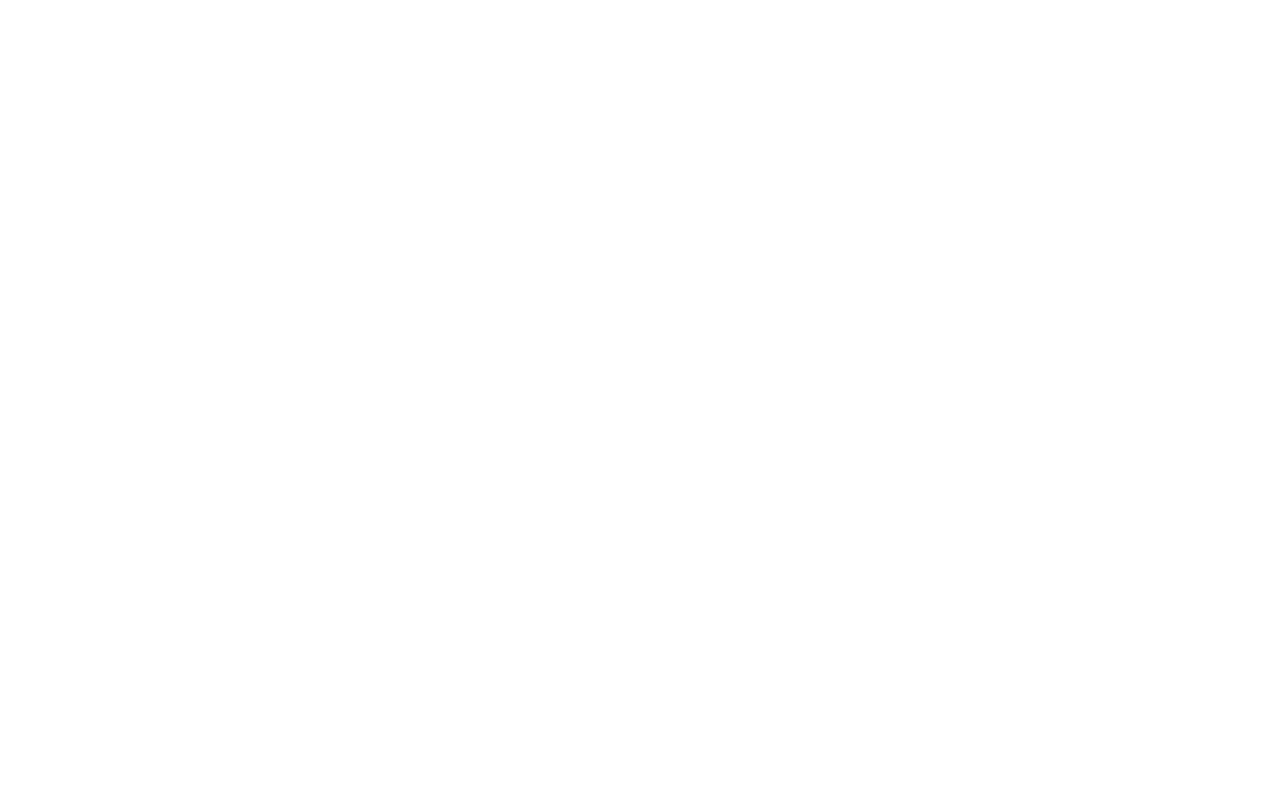
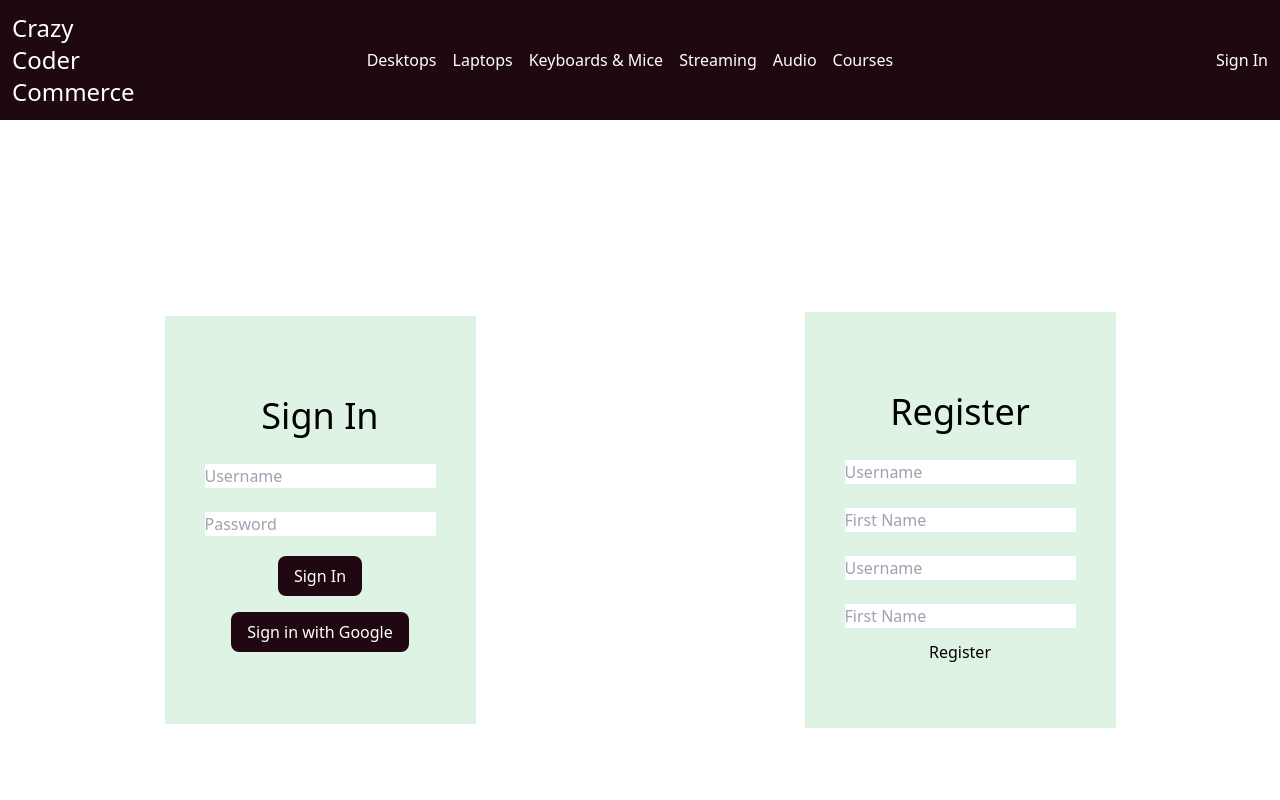
Before and after one commit to LMBroadhurst/crazy-coder-commerce, a React (Create React App) app: page /signIn in a window 1280 px wide. Shown: the top 800 px of the page. Built offline with nearby package versions, Linux system fonts and the light colour scheme.

Commit message:
Created basics of signin page

```diff
--- a/public/index.html
+++ b/public/index.html
@@ -10,34 +10,10 @@
       content="Web site created using create-react-app"
     />
     <link rel="apple-touch-icon" href="%PUBLIC_URL%/logo192.png" />
-    <!--
-      manifest.json provides metadata used when your web app is installed on a
-      user's mobile device or desktop. See https://developers.google.com/web/fundamentals/web-app-manifest/
-    -->
     <link rel="manifest" href="%PUBLIC_URL%/manifest.json" />
-    <!--
-      Notice the use of %PUBLIC_URL% in the tags above.
-      It will be replaced with the URL of the `public` folder during the build.
-      Only files inside the `public` folder can be referenced from the HTML.
-
-      Unlike "/favicon.ico" or "favicon.ico", "%PUBLIC_URL%/favicon.ico" will
-      work correctly both with client-side routing and a non-root public URL.
-      Learn how to configure a non-root public URL by running `npm run build`.
-    -->
     <title>React App</title>
   </head>
   <body>
-    <noscript>You need to enable JavaScript to run this app.</noscript>
     <div id="root"></div>
-    <!--
-      This HTML file is a template.
-      If you open it directly in the browser, you will see an empty page.
-
-      You can add webfonts, meta tags, or analytics to this file.
-      The build step will place the bundled scripts into the <body> tag.
-
-      To begin the development, run `npm start` or `yarn start`.
-      To create a production bundle, use `npm run build` or `yarn build`.
-    -->
   </body>
 </html>
--- a/src/Routes/SignIn.tsx
+++ b/src/Routes/SignIn.tsx
@@ -1,11 +1,17 @@
-import React from 'react'
+import FooterPrimary from '../components/FooterPrimary/FooterPrimary';
+import HeaderPrimary from '../components/HeaderPrimary/HeaderPrimary';
+import SigninSection from '../components/SigninSection/SigninSection';
 
 const SignIn = () => {
   return (
     <>
-
+        <section className='max-h-screen'>
+            <HeaderPrimary />
+            <SigninSection />
+            <FooterPrimary />
+        </section>
     </>
   )
 }
 
-export default SignIn
+export default SignIn;
--- /dev/null
+++ b/src/components/SigninSection/SigninSection.tsx
@@ -0,0 +1,37 @@
+
+const SigninSection = () => {
+  return (
+    <>
+        <section className='flex flex-col h-screen'>
+
+          <div className="flex flex-row justify-around items-start my-auto">
+
+            <div className='flex flex-col justify-center items-center my-auto bg-vLightBlue px-10 py-16'>
+                <h2 className="text-4xl p-4">Sign In</h2>
+                <form className='flex flex-col justify-center items-start'>
+                  <input type="text" placeholder='Username' className="my-3" />
+                  <input type="text" placeholder='Password' className="my-3" />
+                </form>
+                <button type='button' className="bg-navy text-white px-4 py-2 rounded-lg my-2">Sign In</button>
+                <button type='button' className="bg-navy text-white px-4 py-2 rounded-lg my-2">Sign in with Google</button>
+            </div>
+
+            <div className='flex flex-col justify-center items-center my-auto bg-vLightBlue px-10 py-16'>
+                <h2 className="text-4xl p-4">Register</h2>
+                <form className='flex flex-col justify-center items-start'>
+                  <input type="text" placeholder='Username' className="my-3" />
+                  <input type="text" placeholder='First Name' className="my-3" />
+                  <input type="text" placeholder='Username' className="my-3" />
+                  <input type="text" placeholder='First Name' className="my-3" />
+                </form>
+                <button type='button'>Register</button>
+            </div>
+
+          </div>
+
+        </section>
+    </>
+  )
+}
+
+export default SigninSection;
```
